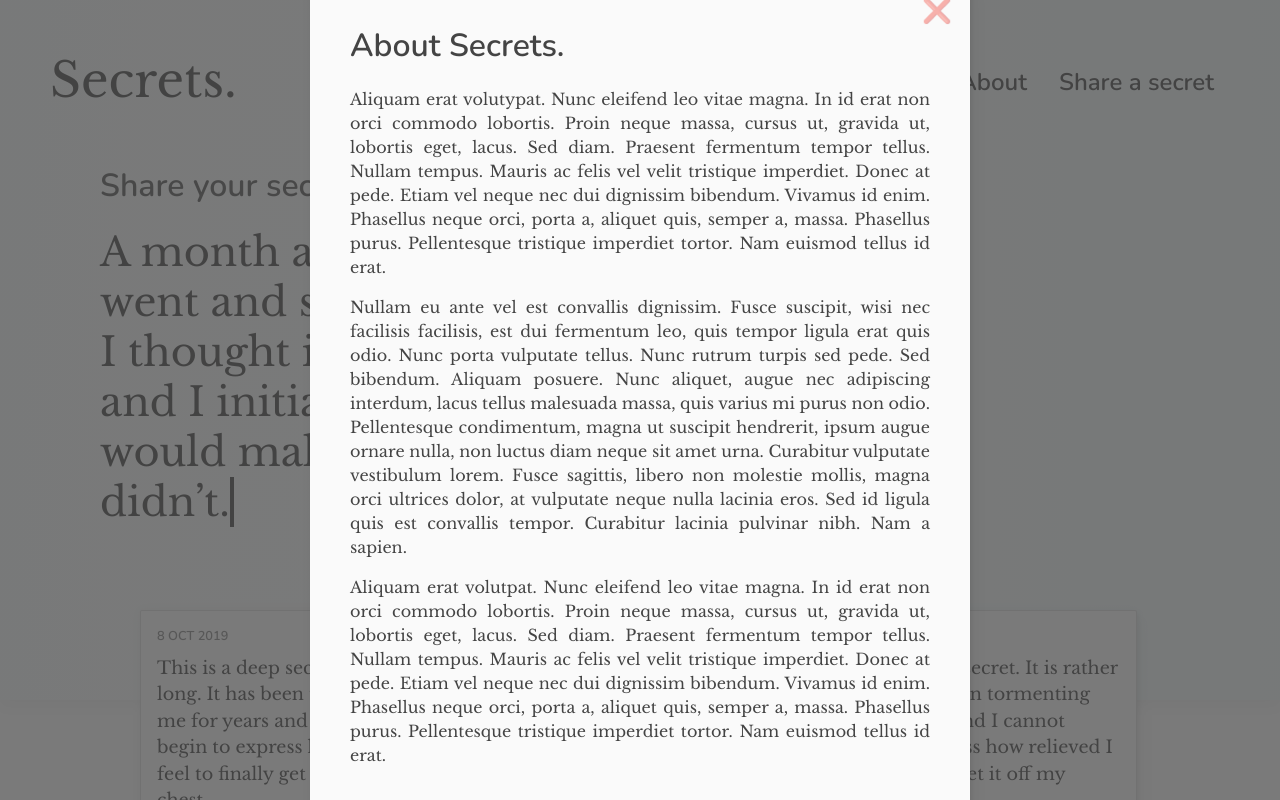
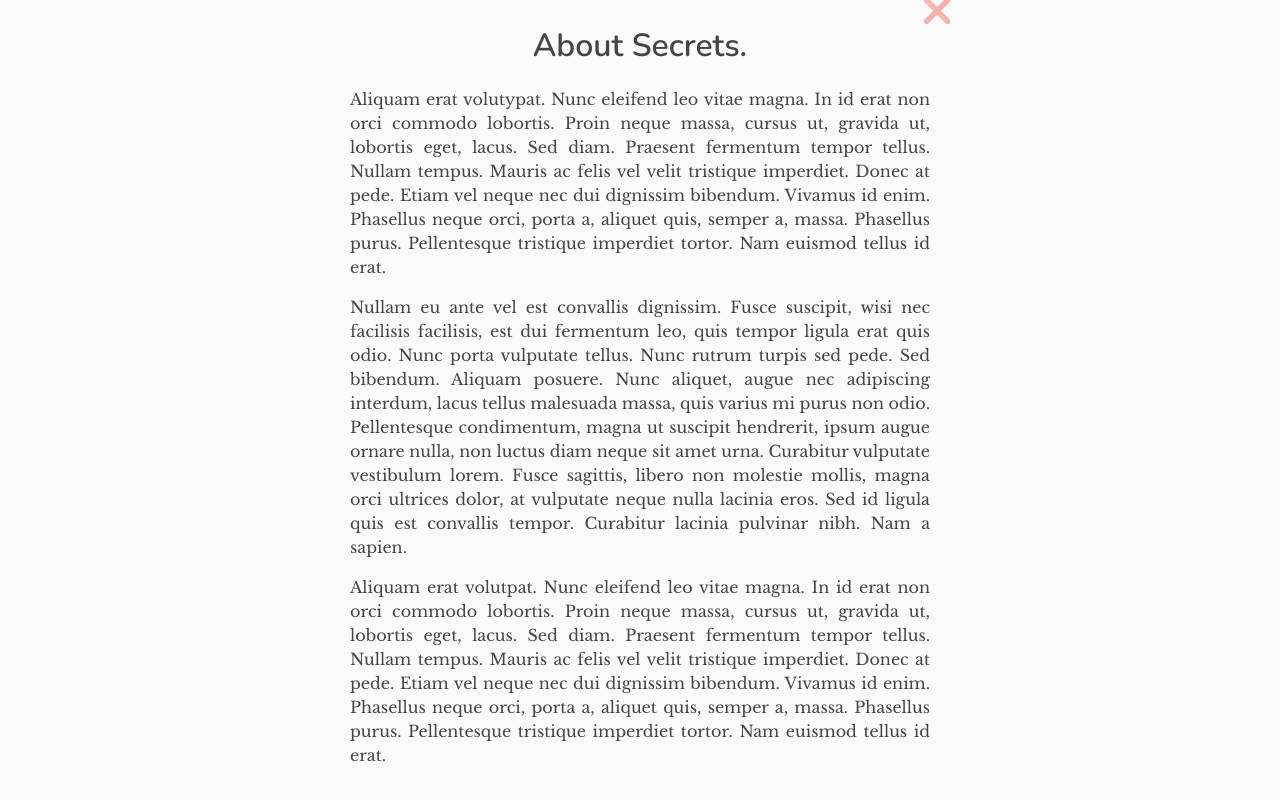
Before and after one commit to sroelants/secrets, a React (Create React App) app: page / in a window 1280 px wide. Both pictures are taken after a click on the link "About". Shown: the top 800 px of the page. Built offline with nearby package versions, Linux system fonts and the light colour scheme.

Commit message:
Add modal screen transitions.

```diff
--- a/src/components/App.tsx
+++ b/src/components/App.tsx
@@ -29,9 +29,8 @@ const App: React.FC = () => {
         <Card />
         <Card />
       </main>
-      {modalState !== null
-        ? <Modal type={modalState} closeHandler={setModalHandler} />
-        : null}
+      <Modal visible={modalState === ModalType.About} type={ModalType.About} closeHandler={setModalHandler} />
+      <Modal visible={modalState === ModalType.Share} type={ModalType.Share} closeHandler={setModalHandler} />
       < footer className="footer">Footer</footer>
     </div >
   );
--- a/src/components/Modal.scss
+++ b/src/components/Modal.scss
@@ -7,31 +7,54 @@
     min-width: 100vw;
     min-height: 100vh;
     opacity: 0.7;
-    background-color: $black;
+    background-color: $white;
+    visibility: hidden;
+    opacity: 0;
+    -webkit-transition: all 0.3s;
+    -moz-transition: all 0.3s;
+    transition: all 0.3s;
+}
+
+.visible ~ .dimmer {
+    opacity: 1;
+    visibility: visible;
 }
 
 .modal {
-    background: $white;
+    background: transparent;
+    z-index: 10;
     min-width: 600px;
     min-height: 600px;
     position: absolute;
     top: 50%;
     left: 50%;
-    transform: translate(-50%, -50%);
-    border-radius: 5px;
-    box-shadow: 6px 6px 15px rgba(0, 0, 0, 0.03),
-                2px 4px 4px rgba(0, 0, 0,0.05),
-                0 0  10px rgba(0, 0, 0, 0.05) ;
+    transform: translate(-50%, -50%) scale(0.8);
     padding: 30px;
+    -webkit-transition: all 0.3s;
+    -moz-transition: all 0.3s;
+    transition: all 0.3s;
+    opacity: 0;
+}
+
+.modal.visible {
+    opacity: 1;
+    transform: translate(-50%, -50%) scale(1);
+}
+
+.visible {
+    visibility: visible;
 }
 
 .modal__title {
+    background: transparent;
     margin: 10px;
     font-family: $sansfont;
     font-size: 2rem;
+    text-align: center
 }
 
 .modal__content {
+    background: transparent;
     font-family: $seriffont;
     font-size: 1rem;
     margin: 20px 10px;
--- a/src/components/Modal.tsx
+++ b/src/components/Modal.tsx
@@ -1,4 +1,4 @@
-import React from 'react';
+import React, { useState, useEffect } from 'react';
 import './Modal.scss';
 
 export enum ModalType {
@@ -7,17 +7,18 @@ export enum ModalType {
 }
 
 export interface IModal {
+  visible: boolean
   type: ModalType;
   closeHandler: (t: ModalType | null) => void;
 }
 
-
-export const Modal: React.FC<IModal> = ({ type, closeHandler }) => {
+export const Modal: React.FC<IModal> = ({ visible, type, closeHandler }) => {
   return (
-    <div className="modal-wrapper">
-      <div className="dimmer" onClick={() => closeHandler(null)}></div>
-      <div className="modal">
-        <button className="modal__close" onClick={() => closeHandler(null)}>
+    <>
+      <div className={visible ? "modal visible" : "modal"} >
+        <button className="modal__close" onClick={() => {
+          setTimeout(() => closeHandler(null));
+        }}>
           <span role="img" aria-label="close">
             &#10060;
           </span>
@@ -55,6 +56,7 @@ export const Modal: React.FC<IModal> = ({ type, closeHandler }) => {
             euismod tellus id erat. </p>
         </div>
       </div>
-    </div >
+      <div className="dimmer" onClick={() => closeHandler(null)}></div>
+    </>
   );
 }
```
